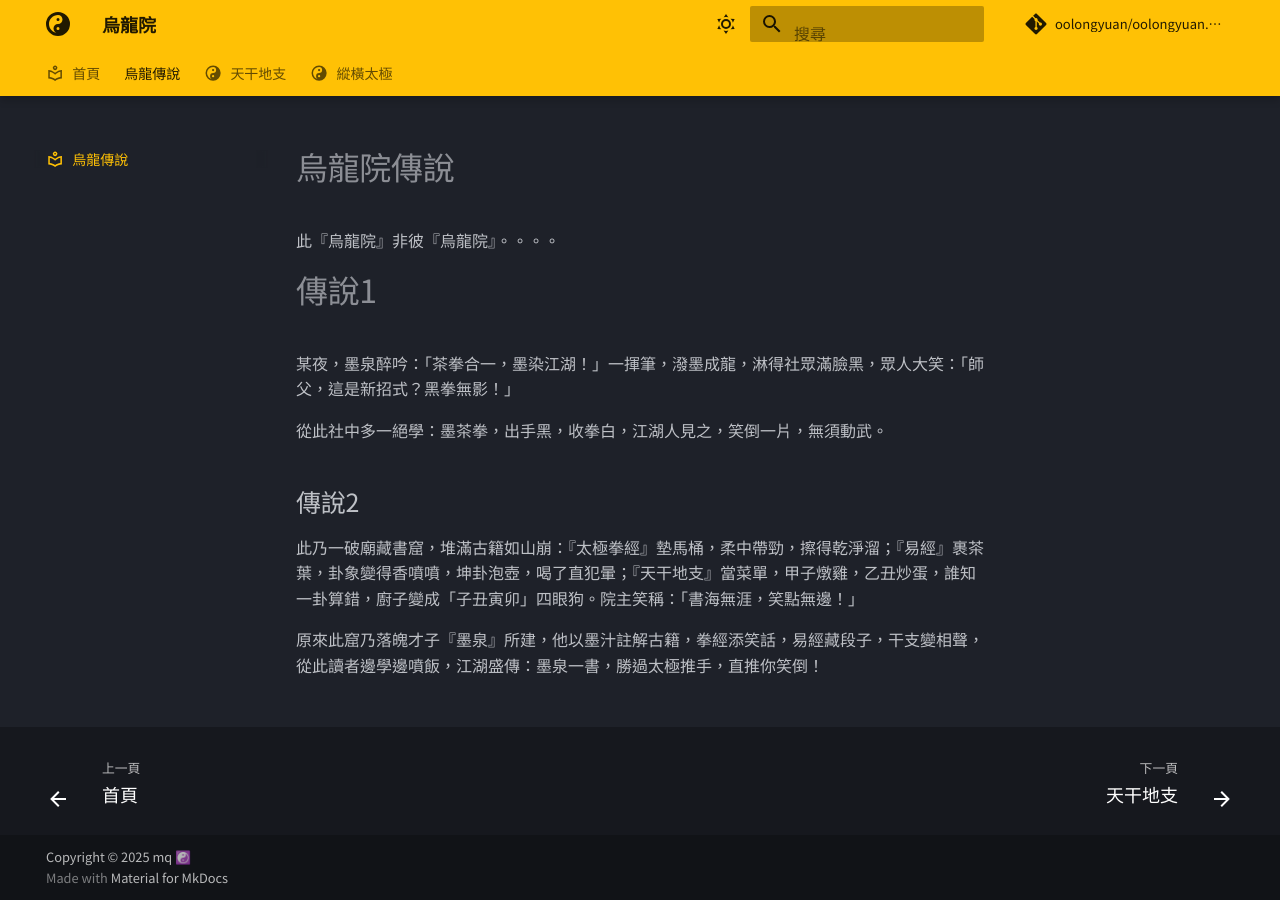
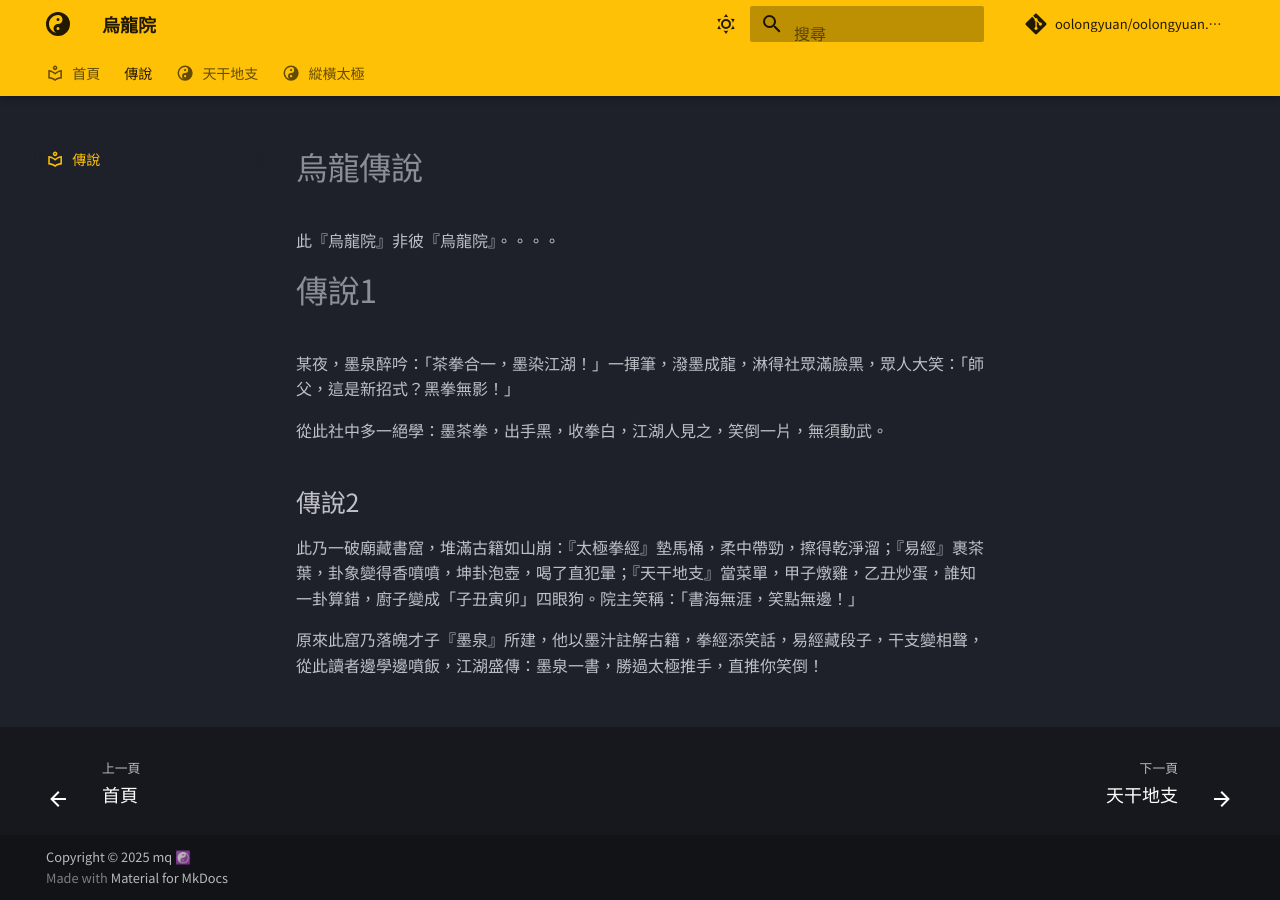
Before and after one commit to oolongyuan/oolongyuan.github.io, an MkDocs documentation site: the page built from docs/index2.md, in a window 1280 px wide. Built offline with MkDocs 1.6.1 and Material for MkDocs 9.7.7, drawn with Linux system fonts in a browser that asks for light colours; some web fonts are replaced; comment, search, counter and statistics services are not loaded.

Commit message:
update 2

```diff
--- a/docs/index2.md
+++ b/docs/index2.md
@@ -1,10 +1,10 @@
 ---
 icon: material/library-outline
-title: 烏龍傳說
+title: 傳說
 subtitle:
 ---
 
-# 烏龍院傳說
+# 烏龍傳說
 
 此『烏龍院』非彼『烏龍院』。。。。
 
```
